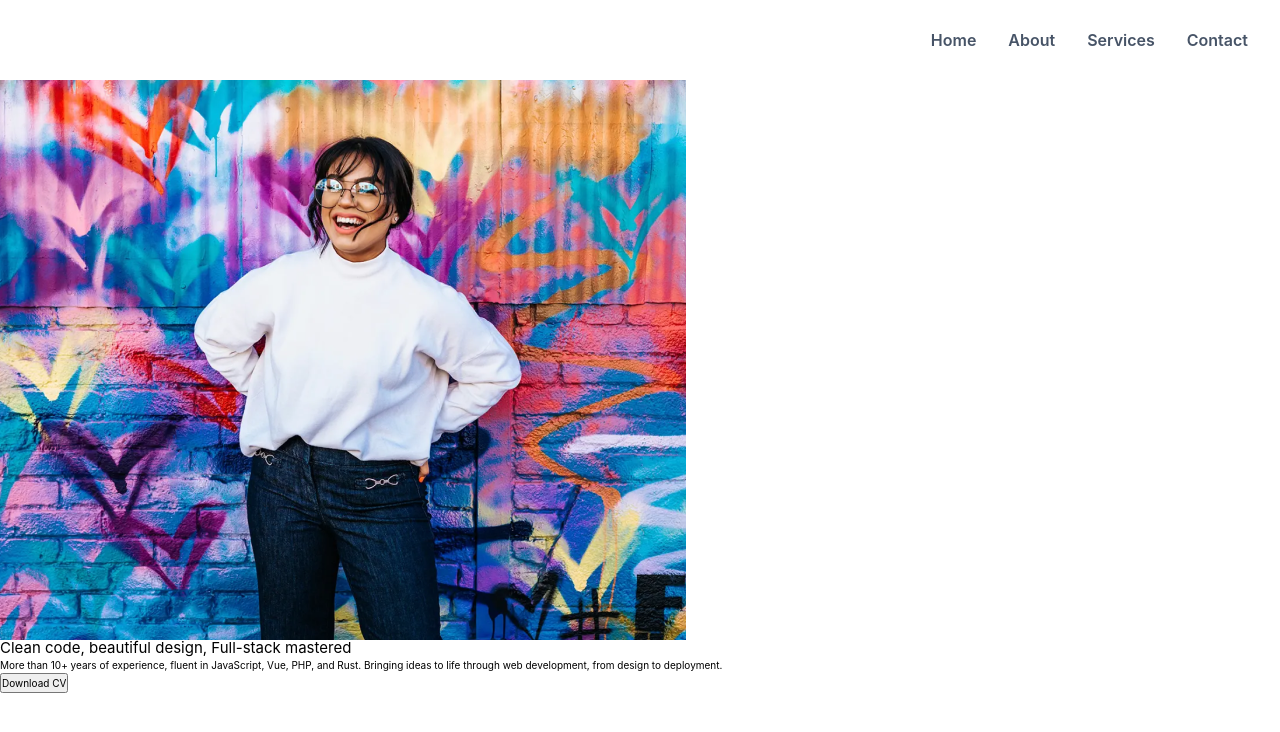
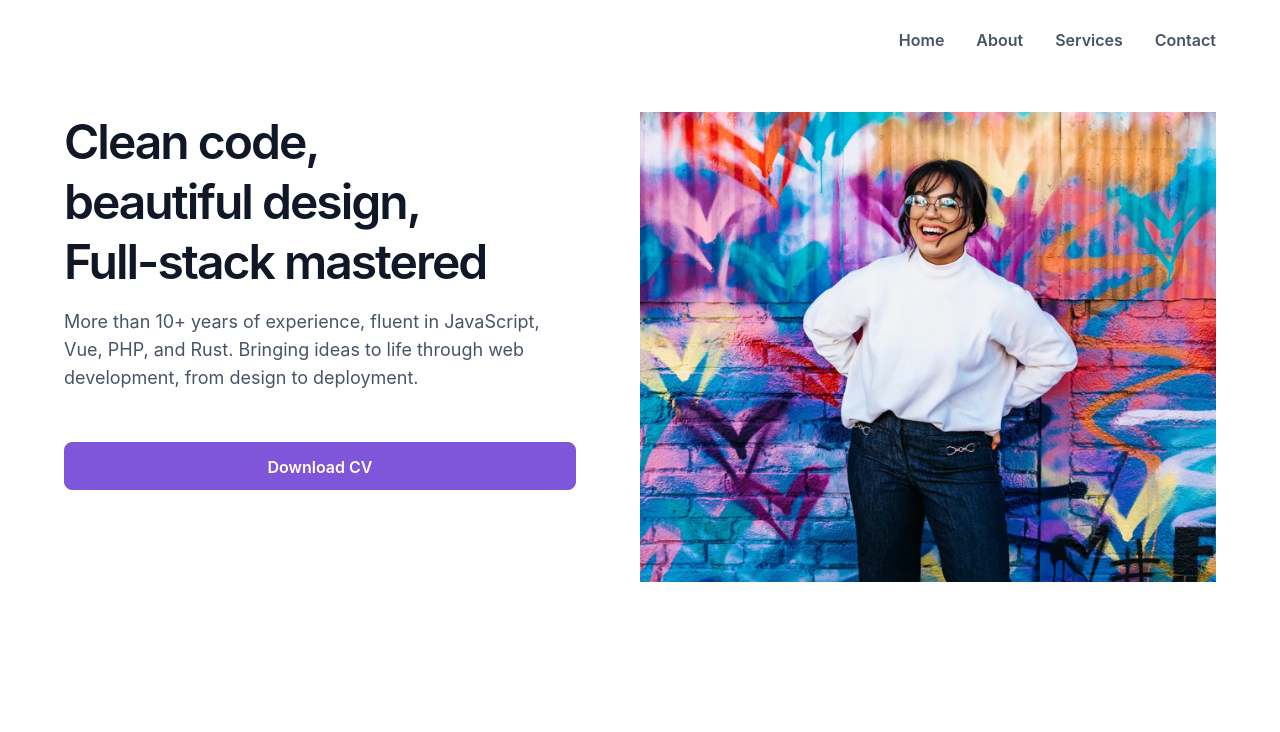
Before and after one commit to julianandreszb/vue-3-portfolio, a Vue app: page / in a window 1280 px wide. Shown: the top 732 px of the page. Built offline with nearby package versions, Linux system fonts and the light colour scheme.

Commit message:
feat: Finish hero section, implement VueButton.vue component

```diff
--- /dev/null
+++ b/src/assets/styles/_flex.scss
@@ -0,0 +1,16 @@
+@mixin column {
+  display: flex;
+  flex-direction: column;
+}
+
+@mixin column-gap-16 {
+  display: flex;
+  flex-direction: column;
+  gap: var(--spacing-xl);
+}
+
+@mixin column-gap-32 {
+  display: flex;
+  flex-direction: column;
+  gap: var(--spacing-4xl);
+}
--- /dev/null
+++ b/src/assets/styles/_text-styles.scss
@@ -0,0 +1,52 @@
+@mixin display-md-semibold {
+  font-size: 3.6rem;
+  font-weight: var(--font-weight-semibold);
+  letter-spacing: -0.2rem;
+  line-height: 4.4rem;
+}
+
+@mixin display-lg-semibold {
+  font-size: 4.8rem;
+  font-weight: var(--font-weight-semibold);
+  letter-spacing: -0.2rem;
+  line-height: 6rem;
+}
+
+@mixin display-xl-semibold {
+  font-size: 6rem;
+  font-weight: var(--font-weight-semibold);
+  letter-spacing: -0.2rem;
+  line-height: 7.2rem;
+}
+
+@mixin text-sm-semibold {
+  font-size: 1.4rem;
+  font-weight: var(--font-weight-semibold);
+  letter-spacing: 0;
+  line-height: 2rem;
+  margin-block-end: 1.4rem;
+}
+
+@mixin text-md-semibold {
+  font-size: 1.6rem;
+  font-weight: var(--font-weight-semibold);
+  letter-spacing: 0;
+  line-height: 2.4rem;
+  margin-block-end: 1.6rem;
+}
+
+@mixin text-lg-semibold {
+  font-size: 1.8rem;
+  font-weight: var(--font-weight-semibold);
+  letter-spacing: 0;
+  line-height: 2.8rem;
+  margin-block-end: 1.8rem;
+}
+
+@mixin text-lg-regular {
+  font-size: 1.8rem;
+  font-weight: var(--font-weight-regular);
+  letter-spacing: 0;
+  line-height: 2.8rem;
+  margin-block-end: 1.8rem;
+}
--- a/src/assets/styles/base.scss
+++ b/src/assets/styles/base.scss
@@ -46,11 +46,6 @@
   --colors-gray-light-mode-950: #0C111D;
 }
 
-/* Widths */
-*:root {
-  --width-xl: 768px;
-}
-
 /* Radius */
 :root {
   --radius-none: 0;
@@ -81,10 +76,17 @@
   --spacing-3xl: 2.4rem;
   --spacing-4xl: 3.2rem;
   --spacing-5xl: 4rem;
+  --spacing-6xl: 4.8rem;
+  --spacing-7xl: 6.4rem;
+  --spacing-8xl: 8rem;
+  --spacing-9xl: 9.6rem;
+  --spacing-10xl: 12.8rem;
+  --spacing-11xl: 16rem;
 
   /* Padding */
   --container-padding-mobile: 1.6rem;
-  --container-padding-desktop: 3.2rem;
+  --container-padding-tablet: 3.2rem;
+  --container-padding-desktop: 6.4rem;
 }
 
 
@@ -105,6 +107,15 @@
 
   /* Text color (light mode) */
   --text-primary-900: var(--colors-gray-light-mode-900);
+  --text-tertiary: var(--colors-gray-light-mode-600);
+
+  /* Button primary background (light mode)  */
+  --button-primary-bg: var(--colors-brand-600);
+  --button-primary-bg_hover: var(--colors-brand-700);
+  --button-primary-fg: var(--colors-base-white);
+  --button-primary-fg_hover: var(--colors-base-white);
+  --button-primary-border: var(--colors-brand-600);
+  --button-primary-border_hover: var(--colors-brand-700);
 
   /* Button ternary foreground (light mode)  */
   --button-tertiary-fg: var(--colors-gray-light-mode-600);
@@ -128,8 +139,17 @@
 
     /* Text color (dark mode) */
     --text-primary-900: var(--colors-gray-dark-mode-50);
+    --text-tertiary: var(--colors-gray-dark-mode-400);
 
-    /* Button ternary foreground (light mode)  */
+    /* Button primary background (dark mode)  */
+    --button-primary-bg: var(--colors-brand-600);
+    --button-primary-bg_hover: var(--colors-brand-700);
+    --button-primary-fg: var(--colors-base-white);
+    --button-primary-fg_hover: var(--colors-base-white);
+    --button-primary-border: var(--colors-brand-600);
+    --button-primary-border_hover: var(--colors-brand-700);
+
+    /* Button ternary foreground (dark mode)  */
     --button-tertiary-fg: var(--colors-gray-dark-mode-400);
     --button-tertiary-fg_hover: var(--colors-gray-dark-mode-200);
   }
@@ -141,14 +161,6 @@
   --font-weight-medium: 500;
   --font-weight-semibold: 600;
   --font-weight-bold: 700;
-}
-
-.text-md-semibold {
-  font-size: 1.6rem;
-  font-weight: var(--font-weight-semibold);
-  letter-spacing: 0;
-  line-height: 2.4rem;
-  margin-block-end: 1.6rem;
 }
 
 html {
@@ -181,3 +193,25 @@ body {
   -webkit-font-smoothing: antialiased;
   -moz-osx-font-smoothing: grayscale;
 }
+
+#app {
+  max-width: 144rem;
+  min-width: 37.5rem;
+  margin: 0 auto;
+}
+
+.section-container {
+  padding-inline: var(--container-padding-mobile);
+}
+
+@media (min-width: 768px) {
+  .section-container {
+    padding-inline: var(--container-padding-tablet);
+  }
+}
+
+@media (min-width: 1280px) {
+  .section-container {
+    padding-inline: var(--container-padding-desktop);
+  }
+}
--- a/src/components/TheHeroSection.vue
+++ b/src/components/TheHeroSection.vue
@@ -1,19 +1,82 @@
 <script setup lang="ts">
-import imagePath from '@/assets/images/img_1.png'
+import imagePath from '@/assets/images/imgHero.png'
+import VueButton from '@/components/VueButton.vue'
 </script>
 
 <template>
-  <section>
-    <img :src="imagePath" alt="" />
-    <div class="hero-description-container">
-      <h2>Clean code, beautiful design, Full-stack mastered</h2>
-      <p>
-        More than 10+ years of experience, fluent in JavaScript, Vue, PHP, and Rust. Bringing ideas
-        to life through web development, from design to deployment.
-      </p>
-      <button>Download CV</button>
-    </div>
-  </section>
+  <div class="section-container hero-container">
+    <section class="hero">
+      <img class="hero-img" :src="imagePath" alt="" />
+      <div class="hero-content-wrapper">
+        <div class="hero-content">
+          <h2 class="hero-heading">Clean code, beautiful design, Full-stack mastered</h2>
+          <p class="hero-supporting-text">
+            More than 10+ years of experience, fluent in JavaScript, Vue, PHP, and Rust. Bringing
+            ideas to life through web development, from design to deployment.
+          </p>
+        </div>
+        <VueButton class="btn-download-cv" hierarchy="Primary" size="xl" state="Default"
+          >Download CV
+        </VueButton>
+      </div>
+    </section>
+  </div>
 </template>
 
-<style scoped></style>
+<style lang="scss" scoped>
+@use 'src/assets/styles/flex';
+@use 'src/assets/styles/text-styles';
+
+.hero-container {
+  container-type: inline-size;
+}
+
+.hero {
+  @include flex.column;
+  padding-block: var(--spacing-4xl);
+  gap: var(--spacing-7xl);
+}
+
+.hero-content-wrapper {
+  @include flex.column-gap-32;
+}
+
+.hero-content {
+  @include flex.column-gap-16;
+}
+
+.hero-heading {
+  @include text-styles.display-md-semibold;
+  color: var(--text-primary-900);
+}
+
+.hero-supporting-text {
+  @include text-styles.text-lg-regular;
+  color: var(--text-tertiary);
+}
+
+@container (min-width: 768px) {
+  .hero {
+    flex-direction: row-reverse;
+  }
+
+  .hero-img {
+    max-width: 50%;
+    object-fit: cover;
+  }
+
+  .hero-heading {
+    @include text-styles.display-lg-semibold;
+  }
+}
+
+@container (min-width: 1280px) {
+  .hero-heading {
+    @include text-styles.display-xl-semibold;
+  }
+
+  .btn-download-cv {
+    width: max-content;
+  }
+}
+</style>
--- a/src/components/TheNavHeader.vue
+++ b/src/components/TheNavHeader.vue
@@ -8,15 +8,17 @@
       </label>
     </div>
     <nav class="nav-menu">
-      <a class="nav-menu-item text-md-semibold" href="/">Home</a>
-      <a class="nav-menu-item text-md-semibold" href="/about">About</a>
-      <a class="nav-menu-item text-md-semibold" href="/services">Services</a>
-      <a class="nav-menu-item text-md-semibold" href="/contact">Contact</a>
+      <a class="nav-menu-item" href="/">Home</a>
+      <a class="nav-menu-item" href="/about">About</a>
+      <a class="nav-menu-item" href="/services">Services</a>
+      <a class="nav-menu-item" href="/contact">Contact</a>
     </nav>
   </header>
 </template>
 
 <style lang="scss" scoped>
+@use 'src/assets/styles/text-styles';
+
 $nav-header-height: 7.2rem;
 
 .toggle-button {
@@ -37,6 +39,12 @@ $nav-header-height: 7.2rem;
   flex-direction: column;
   gap: var(--hamburger-gap);
   z-index: 2;
+  padding-inline: 0.8rem;
+  padding-block: 0.8rem;
+
+  &:hover {
+    background-color: var(--bg-primary_hover);
+  }
 }
 
 .toggle-button::before,
@@ -93,6 +101,7 @@ $nav-header-height: 7.2rem;
   justify-content: center;
   position: sticky;
   top: 0;
+  z-index: 1000;
 }
 
 .container-toggle-button {
@@ -118,9 +127,11 @@ $nav-header-height: 7.2rem;
   transition: transform 500ms;
   transform: translateY(-100%);
   width: 100%;
+  z-index: 900;
 }
 
 .nav-menu-item {
+  @include text-styles.text-md-semibold;
   color: var(--text-primary-900);
   padding-block: var(--spacing-lg);
   padding-inline: var(--spacing-xl);
@@ -142,7 +153,7 @@ $nav-header-height: 7.2rem;
     gap: var(--spacing-4xl);
     height: 8rem;
     justify-content: end;
-    padding-inline: var(--container-padding-desktop);
+    padding-inline: var(--container-padding-tablet);
     position: sticky;
     top: 0;
     transform: translateY(0);
@@ -161,4 +172,10 @@ $nav-header-height: 7.2rem;
     }
   }
 }
+
+@container (min-width: 1280px) {
+  .nav-menu {
+    padding-inline: var(--container-padding-desktop);
+  }
+}
 </style>
--- /dev/null
+++ b/src/components/VueButton.vue
@@ -0,0 +1,88 @@
+<script setup lang="ts">
+import type { IButton } from '@/utils/typeScriptDefinitions/IButton'
+import { reactive } from 'vue'
+
+const props = withDefaults(defineProps<IButton>(), {
+  size: 'md',
+  hierarchy: 'Primary',
+  state: 'Default'
+})
+
+const classObject = reactive({
+  'btn-primary': props.hierarchy === 'Primary',
+
+  'btn-sm': props.size === 'sm',
+  'btn-md': props.size === 'md',
+  'btn-lg': props.size === 'lg',
+  'btn-xl': props.size === 'xl',
+  'btn-2xl': props.size === '2xl'
+})
+</script>
+
+<template>
+  <button :class="classObject">
+    <slot></slot>
+  </button>
+</template>
+
+<style scoped lang="scss">
+@use 'src/assets/styles/text-styles';
+
+button {
+  border-radius: 8px;
+
+  &:hover {
+    cursor: pointer;
+  }
+}
+
+.btn-primary {
+  background-color: var(--button-primary-bg);
+  color: var(--button-primary-fg);
+  border: 0.1rem solid var(--button-primary-border);
+
+  &:hover {
+    background-color: var(--button-primary-bg_hover);
+    color: var(--button-primary-fg_hover);
+    border: 0.1rem solid var(--button-primary-border_hover);
+  }
+}
+
+.btn-sm {
+  @include text-styles.text-sm-semibold;
+  height: 3.6rem;
+  padding-block: 0.8rem;
+  padding-inline: 1.2rem;
+}
+
+.btn-md,
+.btn-lg,
+.btn-xl {
+  @include text-styles.text-md-semibold;
+}
+
+.btn-md {
+  height: 4rem;
+  padding-block: 1rem;
+  padding-inline: 1.4rem;
+}
+
+.btn-lg {
+  height: 4.4rem;
+  padding-block: 1rem;
+  padding-inline: 1.6rem;
+}
+
+.btn-xl {
+  height: 4.8rem;
+  padding-block: 1.2rem;
+  padding-inline: 1.8rem;
+}
+
+.btn-2xl {
+  @include text-styles.text-lg-semibold;
+  height: 6rem;
+  padding-block: 1.6rem;
+  padding-inline: 2.2rem;
+}
+</style>
--- /dev/null
+++ b/src/utils/typeScriptDefinitions/IButton.ts
@@ -0,0 +1,7 @@
+interface IButton {
+  size: 'sm' | 'md' | 'lg' | 'xl' | '2xl'
+  hierarchy: 'Primary' | 'Secondary gray' | 'Secondary color'
+  state: 'Default' | 'Hover' | 'Focused' | 'Disabled'
+}
+
+export type { IButton }
```
Also changed, not shown: src/assets/images/imgHero.png (renamed from src/assets/images/img_1.png).
